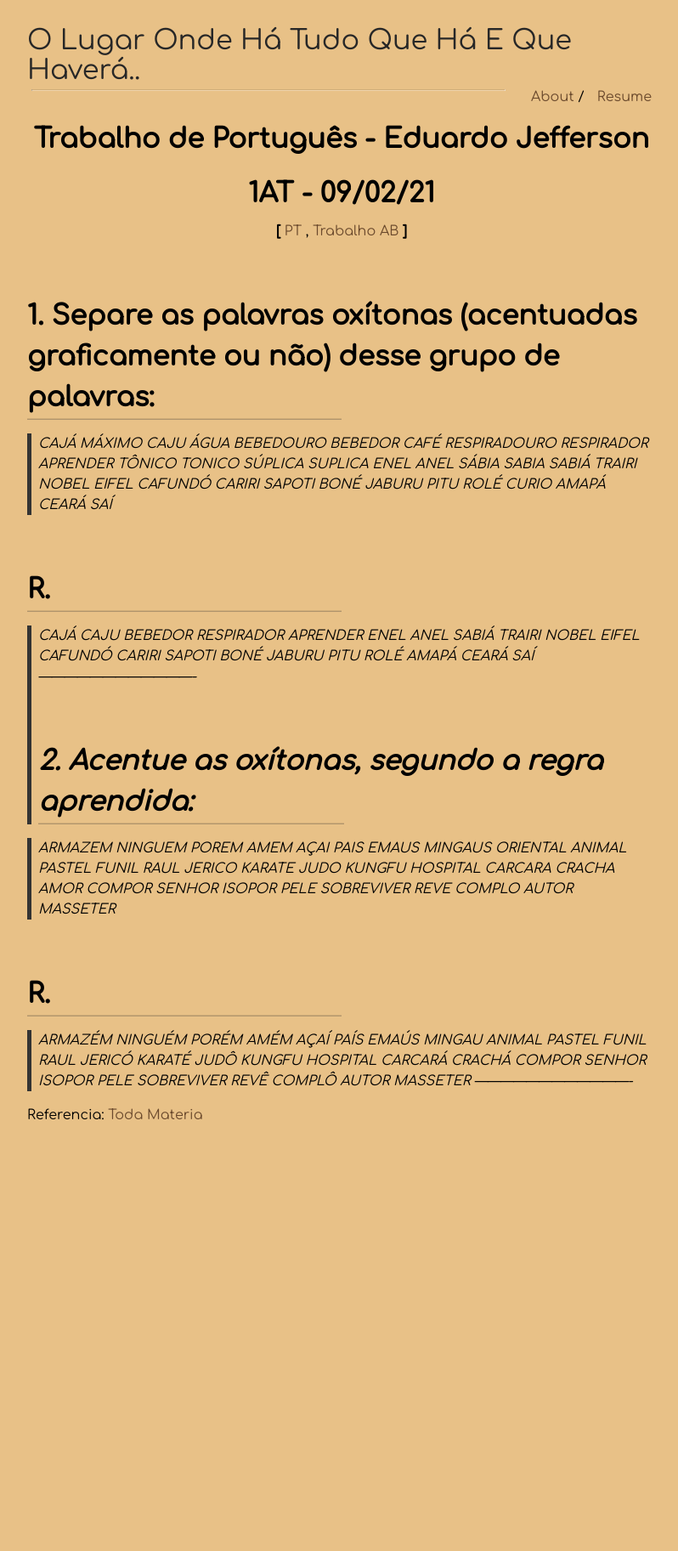
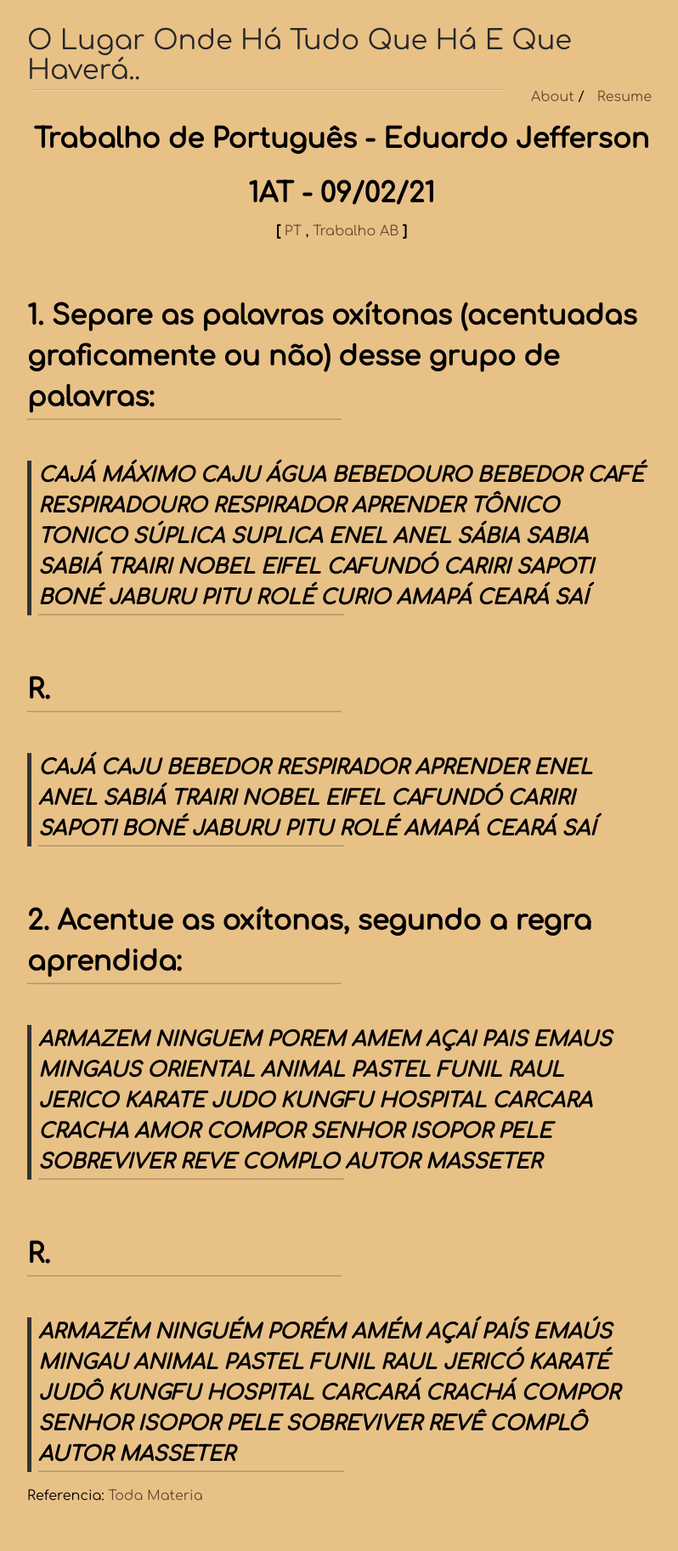
Before and after one commit to heart-leap/heart-leap.github.io, a Jekyll site: the page built from _posts/2021-02-09-ab-tarefa-de-PT-silabas-tonicas.md, in a window 1280 px wide. Shown: the whole page at 85% size, without its empty margins (238-1036 px from the left). Built offline with Jekyll 4.4.1, drawn with Linux system fonts in a browser that asks for light colours; before the commit the page ends 1377 px from its top, so only the background shows below that.

```diff
--- a/_posts/2021-02-09-ab-tarefa-de-PT-silabas-tonicas.md
+++ b/_posts/2021-02-09-ab-tarefa-de-PT-silabas-tonicas.md
@@ -7,27 +7,19 @@ tags: [PT, Trabalho AB]
 
 # 1. Separe as palavras oxítonas (acentuadas graficamente ou não) desse grupo de palavras:
 
-> CAJÁ MÁXIMO CAJU ÁGUA BEBEDOURO BEBEDOR CAFÉ RESPIRADOURO RESPIRADOR    APRENDER TÔNICO TONICO
-SÚPLICA SUPLICA ENEL ANEL SÁBIA SABIA SABIÁ TRAIRI NOBEL EIFEL CAFUNDÓ CARIRI SAPOTI BONÉ JABURU
-PITU ROLÉ CURIO AMAPÁ CEARÁ SAÍ
+> ## CAJÁ MÁXIMO CAJU ÁGUA BEBEDOURO BEBEDOR CAFÉ RESPIRADOURO RESPIRADOR    APRENDER TÔNICO TONICO SÚPLICA SUPLICA ENEL ANEL SÁBIA SABIA SABIÁ TRAIRI NOBEL EIFEL CAFUNDÓ CARIRI SAPOTI BONÉ JABURU PITU ROLÉ CURIO AMAPÁ CEARÁ SAÍ
 
 # R.
 
-> CAJÁ CAJU BEBEDOR RESPIRADOR APRENDER ENEL ANEL SABIÁ TRAIRI NOBEL EIFEL CAFUNDÓ CARIRI SAPOTI
-BONÉ JABURU PITU ROLÉ AMAPÁ CEARÁ SAÍ
--------------------------------------
+> ## CAJÁ CAJU BEBEDOR RESPIRADOR APRENDER ENEL ANEL SABIÁ TRAIRI NOBEL EIFEL CAFUNDÓ CARIRI SAPOTI BONÉ JABURU PITU ROLÉ AMAPÁ CEARÁ SAÍ
+
 # 2. Acentue as oxítonas, segundo a regra aprendida:
 
-> ARMAZEM NINGUEM POREM AMEM AÇAI PAIS EMAUS MINGAUS ORIENTAL ANIMAL PASTEL FUNIL RAUL JERICO
-KARATE JUDO KUNGFU HOSPITAL CARCARA CRACHA AMOR COMPOR SENHOR ISOPOR PELE SOBREVIVER REVE
-COMPLO AUTOR MASSETER
+> ## ARMAZEM NINGUEM POREM AMEM AÇAI PAIS EMAUS MINGAUS ORIENTAL ANIMAL PASTEL FUNIL RAUL JERICO KARATE JUDO KUNGFU HOSPITAL CARCARA CRACHA AMOR COMPOR SENHOR ISOPOR PELE SOBREVIVER REVE COMPLO AUTOR MASSETER
 
 # R.
 
-> ARMAZÉM NINGUÉM PORÉM AMÉM AÇAÍ PAÍS EMAÚS MINGAU ANIMAL PASTEL FUNIL RAUL JERICÓ KARATÉ JUDÔ
-KUNGFU HOSPITAL CARCARÁ CRACHÁ COMPOR SENHOR ISOPOR PELE SOBREVIVER REVÊ COMPLÔ AUTOR
-MASSETER
--------------------------------------
+> ## ARMAZÉM NINGUÉM PORÉM AMÉM AÇAÍ PAÍS EMAÚS MINGAU ANIMAL PASTEL FUNIL RAUL JERICÓ KARATÉ JUDÔ KUNGFU HOSPITAL CARCARÁ CRACHÁ COMPOR SENHOR ISOPOR PELE SOBREVIVER REVÊ COMPLÔ AUTOR MASSETER
 
 
 Referencia: [Toda Materia](https://www.todamateria.com.br/silaba-tonica-e-atona/)
```
